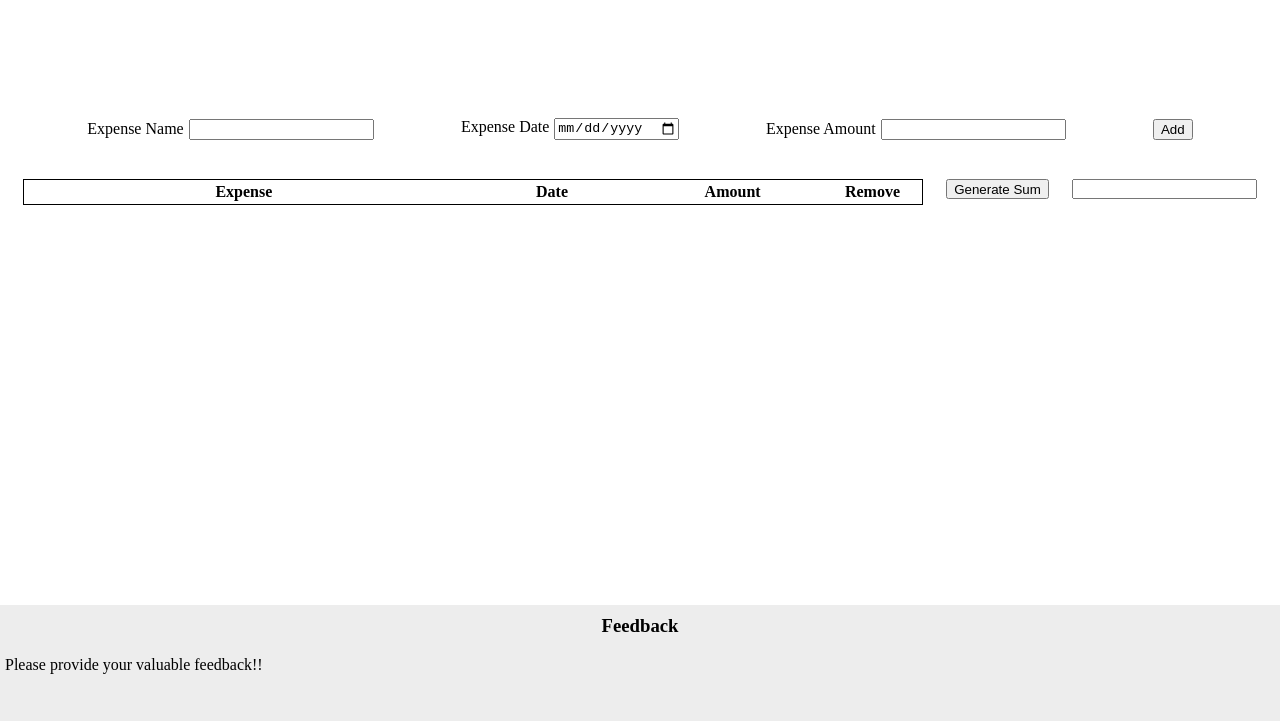
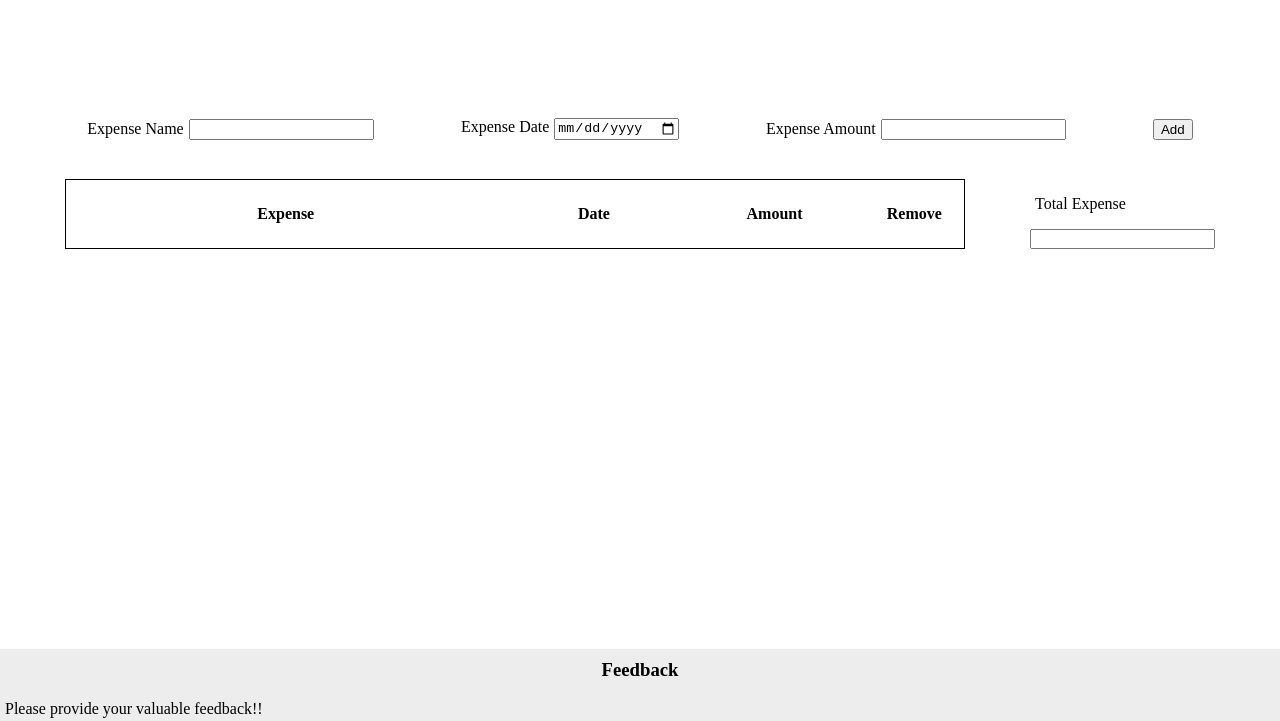
Before and after one commit to rajatanwar00/Expense_Tracker, a plain HTML site: page index.html in a window 1280 px wide. Shown: the part 56-777 px from the top of the page. Drawn offline with Linux system fonts and the light colour scheme.

Commit message:
Sum removed

```diff
--- a/index.html
+++ b/index.html
@@ -37,8 +37,12 @@
                 </tr>
 
             </table>
-            <input type="button" value="Generate Sum" id="sum" onclick="calculate_sum()">
-            <input type="number"  id="texpense">
+            <!--
+            <input type="button" value="Generate Sum" id="sum" onclick="calculate_sum()">-->
+            <div>
+                <p>Total Expense</p>
+                <input type="number"  id="texpense">
+            </div>
         </div>
 
         <footer id="feedback">
--- a/responsive.js
+++ b/responsive.js
@@ -26,6 +26,8 @@ let eamount=document.querySelector('#amount');
     ename.value="";
     edate.value="";
     eamount.value="";
+
+    calculate_sum();
 }
 
 function removerow(rid){
```
